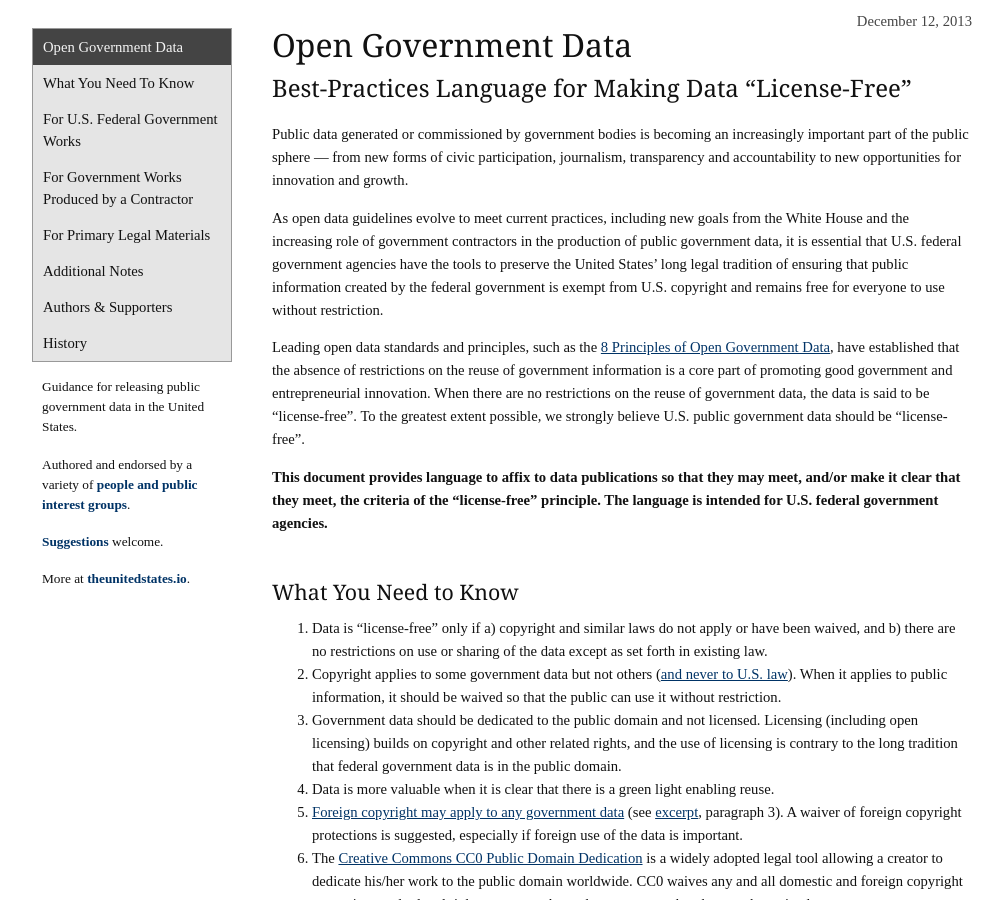
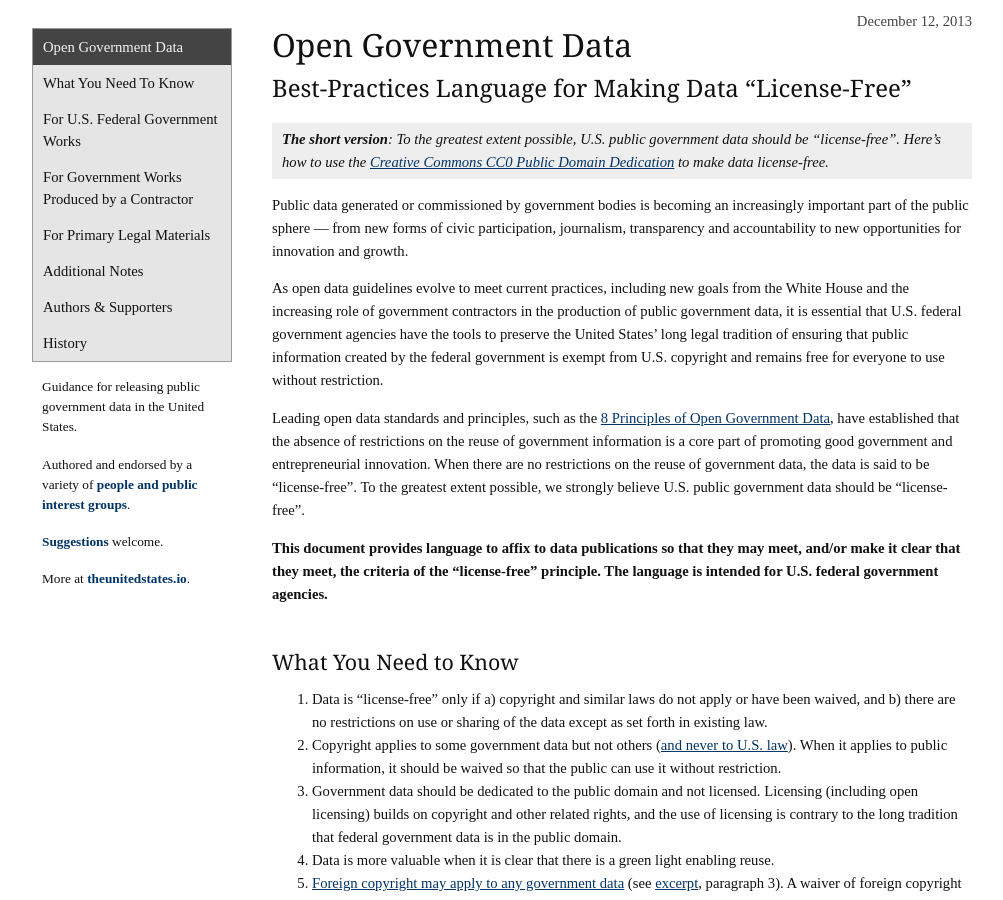
Before and after one commit to unitedstates/licensing, a Jekyll site: the page built from index.md, in a window 1280 px wide and 900 px high. Shown: the whole window, without its empty margins (18-1021 px from the left). Built offline with Jekyll 4.4.1, drawn with Linux system fonts in a browser that asks for light colours; nearby versions of some CDN libraries; some web fonts are replaced.

Commit message:
add tl;dr version

```diff
--- a/index.md
+++ b/index.md
@@ -9,6 +9,9 @@ December 12, 2013
 ## Open Government Data
 
 ### Best-Practices Language for Making Data “License-Free”
+
+**The short version**: To the greatest extent possible, U.S. public government data should be “license-free”. Here's how to use the [Creative Commons CC0 Public Domain Dedication](https://creativecommons.org/publicdomain/zero/1.0/legalcode) to make data license-free.
+{:.example}
 
 Public data generated or commissioned by government bodies is becoming an increasingly important part of the public sphere — from new forms of civic participation, journalism, transparency and accountability to new opportunities for innovation and growth.
 
```
